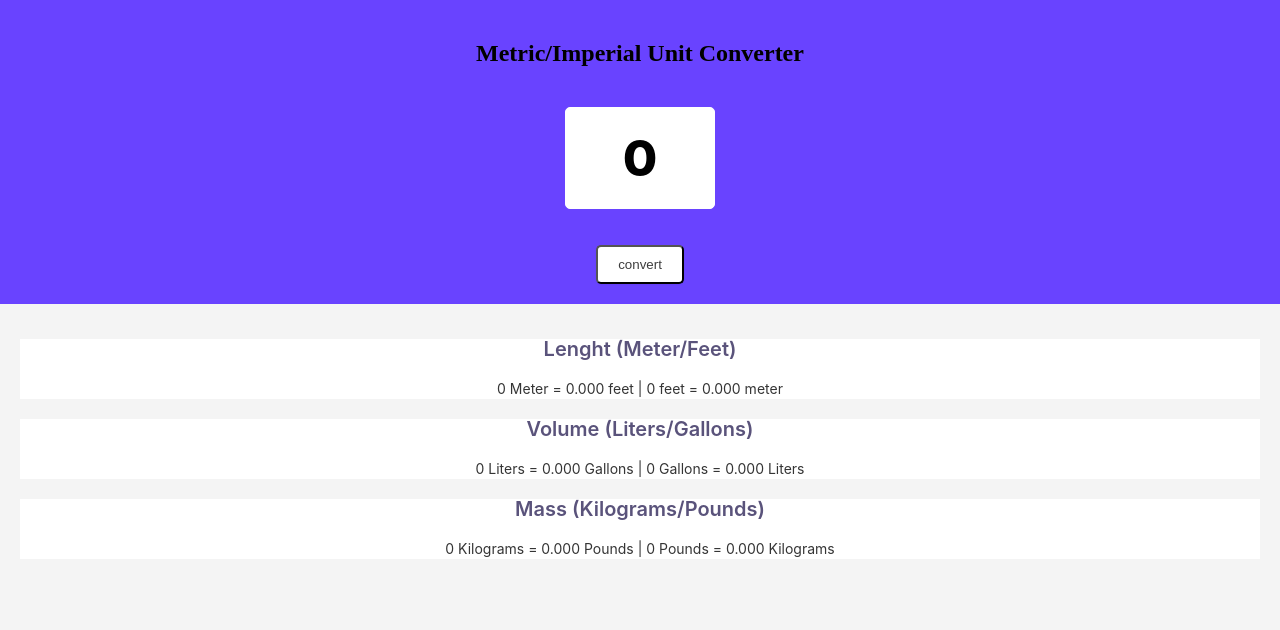
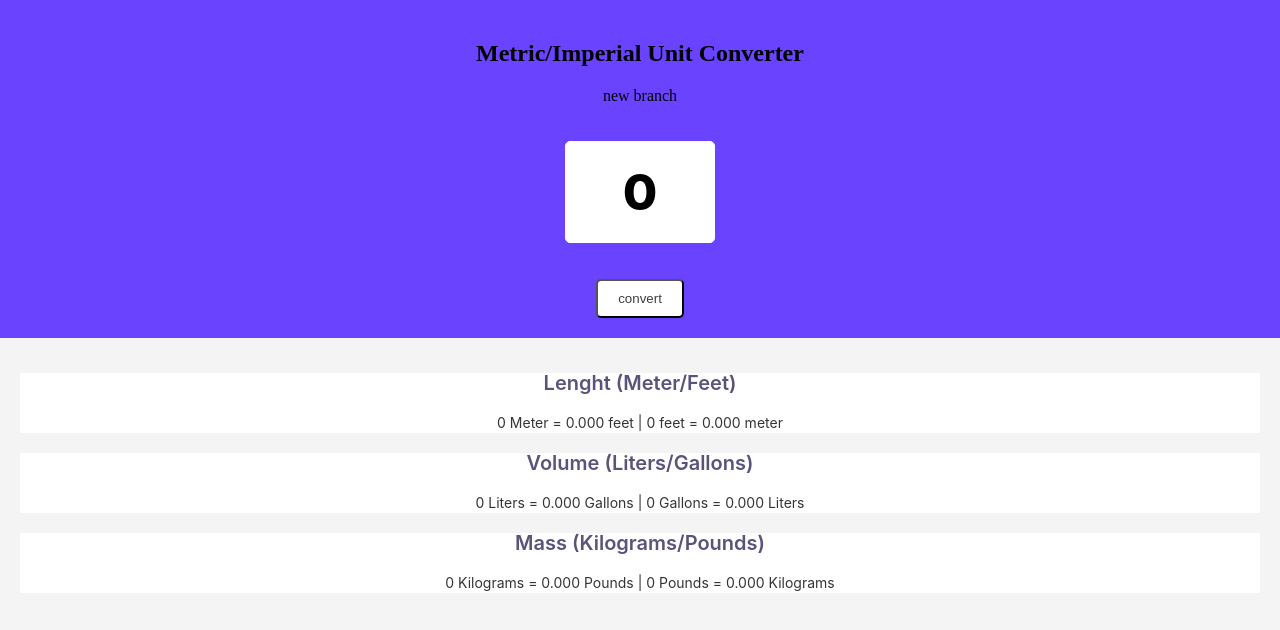
Before and after one commit to a5medHub/UnitConverter, a plain HTML site: page index.html in a window 1280 px wide. Drawn offline with Linux system fonts and the light colour scheme.

Commit message:
new in main

```diff
--- a/index.html
+++ b/index.html
@@ -9,7 +9,7 @@
         <div>
             <h1>Metric/Imperial Unit Converter</h1>
             <!-- <p id="digit"></p> -->
-            <!-- <p>new p</p> -->
+            <p>new branch</p>
             <form>
                 <label for="cnumber"></label>
                 <input type="text" name="cnumber" class="digit" id="convert-number" value="">
```
